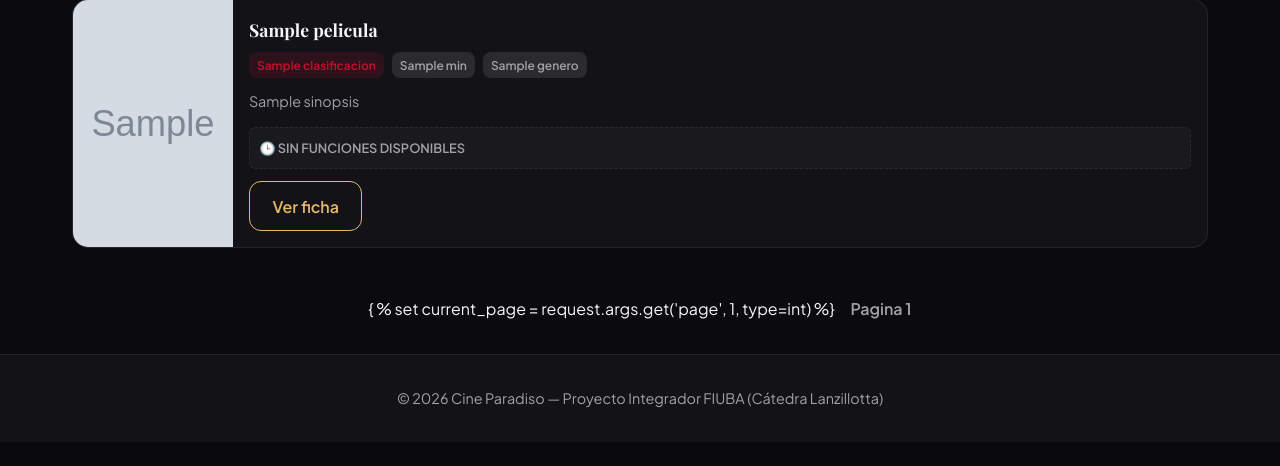
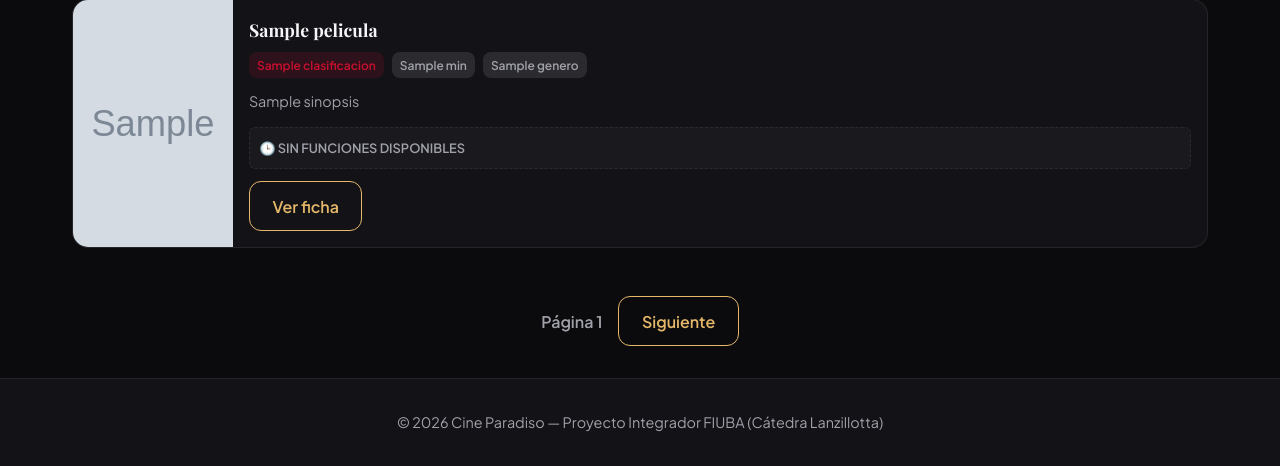
Before and after one commit to lutzio07/Front---Cine-Paradiso, a Flask app: template templates/pages/index.html in a window 1280 px wide. Shown: the part 684-1150 px from the top of the page. Before the commit the page ends 1092 px from the top, so only its background shows below. Run offline with Flask 3, Linux system fonts and the light colour scheme; the template is opened without the code that fills it: most values are stand-ins (such as "Sample title", 1, 10 or a date in 2020); grey boxes marked "Sample" are stand-in pictures.

Commit message:
feat(front) corregir paginacion y validar cartelera

```diff
--- a/routes/main_routes.py
+++ b/routes/main_routes.py
@@ -31,6 +31,7 @@ def index():
         generos_disponibles=generos,
         error=error,
         request=request,
+        page=page,
     )
 
 @main_bp.route("/pelicula/<int:id_pelicula>")
--- a/templates/pages/index.html
+++ b/templates/pages/index.html
@@ -64,15 +64,18 @@
         {% endfor %}
     </div>
     <div class="pagination">
-    {   % set current_page = request.args.get('page', 1, type=int) %}
-        {% if current_page > 1 %}
-            <a href="{{ url_for('main.index', genero=request.args.get('genero'), sucursal=request.args.get('sucursal'), fecha=request.args.get('fecha'), page=current_page-1) }}" class="btn btn-outline">Anterior</a>
-        {% endif %}
-        <span class="pagination-info">Pagina {{ current_page }}</span>
-        {%if peliculas|length == 0 %}
-            <a href="{{ url_for('main.index', genero=request.args.get('genero'), sucursal=request.args.get('sucursal'), fecha=request.args.get('fecha'), page=current_page+1) }}" class="btn btn-outline">Siguiente</a>
-        {% endif %}
-    </div>
+            {% set page_num = request.args.get('page', 1)|int %}
+
+            {% if page_num > 1 %}
+                <a href="{{ url_for('main.index', genero=request.args.get('genero'), sucursal=request.args.get('sucursal'), fecha=request.args.get('fecha'), page=page_num-1) }}" class="btn btn-outline">Anterior</a>
+            {% endif %}
+
+            <span class="pagination-info">Página {{ page_num }}</span>
+
+            {% if peliculas|length > 0 %}
+                <a href="{{ url_for('main.index', genero=request.args.get('genero'), sucursal=request.args.get('sucursal'), fecha=request.args.get('fecha'), page=page_num+1) }}" class="btn btn-outline">Siguiente</a>
+            {% endif %}
+        </div>
     {% elif error %}
     <p class="mensaje-vacio">No pudimos conectar con el servidor.</p>
     {% else %}
```
Also changed, not shown: templates/pages/pelicula_detalle.html (+21 -0 lines), services/api_client.py (line endings or trailing spaces).
